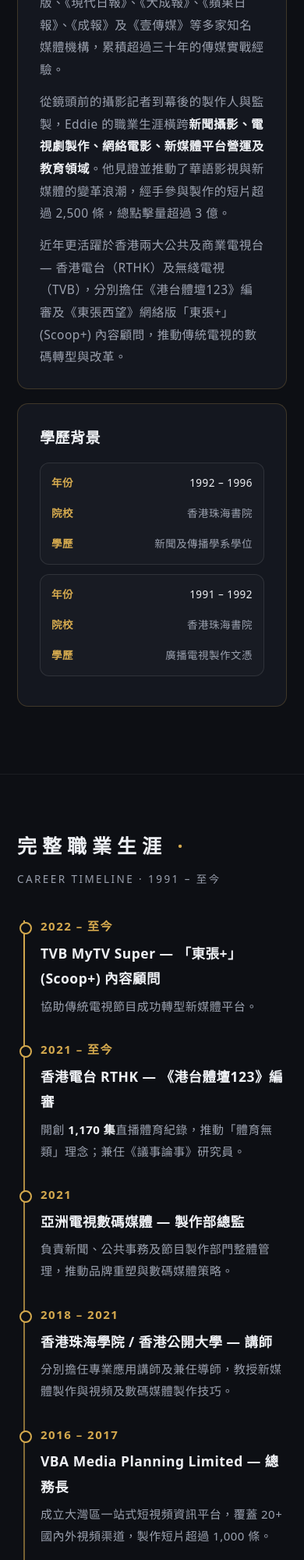
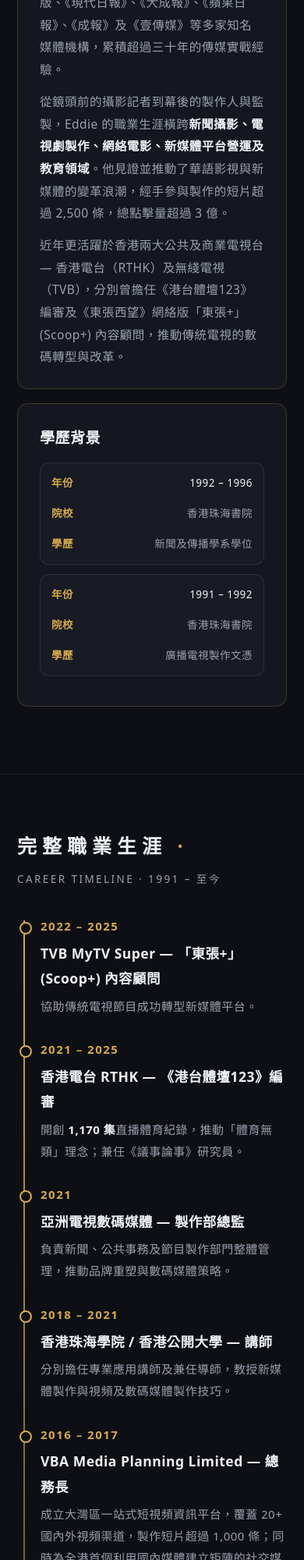
Before and after one commit to eva318chan/eddie-hung, a plain HTML site: page index.html in a window 390 px wide. Shown: the part 1214-3214 px from the top of the page at 78% size. Drawn offline with Linux system fonts and the light colour scheme.

Commit message:
Update bio: TVB/RTHK tenures to 2025, VBA matrix note, The Witness correction (remove Cannes, first mobile-phone film)

```diff
--- a/index.html
+++ b/index.html
@@ -146,7 +146,7 @@
     <div class="card reveal">
       <p>孔令江（Eddie Hung），資深傳媒人、影視監製及新媒體策略家。1991 年投身傳媒工作，先後服務於《星島日報》海外版、《現代日報》、《大成報》、《蘋果日報》、《成報》及《壹傳媒》等多家知名媒體機構，累積超過三十年的傳媒實戰經驗。</p>
       <p>從鏡頭前的攝影記者到幕後的製作人與監製，Eddie 的職業生涯橫跨<strong>新聞攝影、電視劇製作、網絡電影、新媒體平台營運及教育領域</strong>。他見證並推動了華語影視與新媒體的變革浪潮，經手參與製作的短片超過 2,500 條，總點擊量超過 3 億。</p>
-      <p>近年更活躍於香港兩大公共及商業電視台 — 香港電台（RTHK）及無綫電視（TVB），分別擔任《港台體壇123》編審及《東張西望》網絡版「東張+」(Scoop+) 內容顧問，推動傳統電視的數碼轉型與改革。</p>
+      <p>近年更活躍於香港兩大公共及商業電視台 — 香港電台（RTHK）及無綫電視（TVB），分別曾擔任《港台體壇123》編審及《東張西望》網絡版「東張+」(Scoop+) 內容顧問，推動傳統電視的數碼轉型與改革。</p>
     </div>
     <div class="card reveal">
       <h3 class="block">學歷背景</h3>
@@ -164,11 +164,11 @@
     <h2 class="sec-title">完整職業生涯 <span class="dot">·</span></h2>
     <p class="sec-sub">CAREER TIMELINE · 1991 – 至今</p>
     <div class="timeline">
-      <div class="tl-item reveal"><div class="tl-year">2022 – 至今</div><h3>TVB MyTV Super — 「東張+」(Scoop+) 內容顧問</h3><p>協助傳統電視節目成功轉型新媒體平台。</p></div>
-      <div class="tl-item reveal"><div class="tl-year">2021 – 至今</div><h3>香港電台 RTHK — 《港台體壇123》編審</h3><p>開創 <b>1,170 集</b>直播體育紀錄，推動「體育無類」理念；兼任《議事論事》研究員。</p></div>
+      <div class="tl-item reveal"><div class="tl-year">2022 – 2025</div><h3>TVB MyTV Super — 「東張+」(Scoop+) 內容顧問</h3><p>協助傳統電視節目成功轉型新媒體平台。</p></div>
+      <div class="tl-item reveal"><div class="tl-year">2021 – 2025</div><h3>香港電台 RTHK — 《港台體壇123》編審</h3><p>開創 <b>1,170 集</b>直播體育紀錄，推動「體育無類」理念；兼任《議事論事》研究員。</p></div>
       <div class="tl-item reveal"><div class="tl-year">2021</div><h3>亞洲電視數碼媒體 — 製作部總監</h3><p>負責新聞、公共事務及節目製作部門整體管理，推動品牌重塑與數碼媒體策略。</p></div>
       <div class="tl-item reveal"><div class="tl-year">2018 – 2021</div><h3>香港珠海學院 / 香港公開大學 — 講師</h3><p>分別擔任專業應用講師及兼任導師，教授新媒體製作與視頻及數碼媒體製作技巧。</p></div>
-      <div class="tl-item reveal"><div class="tl-year">2016 – 2017</div><h3>VBA Media Planning Limited — 總務長</h3><p>成立大灣區一站式短視頻資訊平台，覆蓋 20+ 國內外視頻渠道，製作短片超過 1,000 條。</p></div>
+      <div class="tl-item reveal"><div class="tl-year">2016 – 2017</div><h3>VBA Media Planning Limited — 總務長</h3><p>成立大灣區一站式短視頻資訊平台，覆蓋 20+ 國內外視頻渠道，製作短片超過 1,000 條；同時為全港首個利用國內媒體建立矩陣的社交媒體平台。</p></div>
       <div class="tl-item reveal"><div class="tl-year">2012 – 2016</div><h3>微訊媒體策略 Juicy Media — 執行監製</h3><p>創立全媒體內容平台：V1HK、V1周報、V1Play、V1Music；創立香港微電影協會及香港流動媒體協會。</p></div>
       <div class="tl-item reveal"><div class="tl-year">2007 – 2012</div><h3>壹傳媒網絡播放 — 視頻製作主管</h3><p>主導開發香港首個直播互動網站《壹蘋果直播》（後改名 VDONext）。</p></div>
       <div class="tl-item reveal"><div class="tl-year">2003 – 2007</div><h3>中國內地影視製作 — 製作人 / 監製</h3><p>參與多部電視劇製作，作品發行遍及國內及東南亞，包括央視熱播劇《名揚花鼓》。</p></div>
@@ -233,7 +233,7 @@
     </div>
     <div class="card reveal">
       <h3 class="block">VBA 大灣區全媒體平台（2016 – 2017）</h3>
-      <p>成立 VBA，率先佈局大灣區短視頻市場，覆蓋 20+ 國內外視頻及社交媒體渠道，製作短片超過 1,000 條。監製網絡電影《將神》《守宮剎》《香港大師》— 其中《香港大師》是 2017 年中國超過 5,000 部網絡大電影中，唯一入選香港電影金像獎候選的網絡電影。</p>
+      <p>成立 VBA，率先佈局大灣區短視頻市場，覆蓋 20+ 國內外視頻及社交媒體渠道，製作短片超過 1,000 條，為全港首個利用國內媒體建立矩陣的社交媒體平台。監製網絡電影《將神》《守宮剎》《香港大師》— 其中《香港大師》是 2017 年中國超過 5,000 部網絡大電影中，唯一入選香港電影金像獎候選的網絡電影。</p>
     </div>
   </div>
 </section>
@@ -259,7 +259,7 @@
         <tr><td>《澳囧》Lost in Macao</td><td>全網 8,000 萬+ 點擊 · 收益率 187%</td><td>監製</td></tr>
         <tr><td>《我愛草食男》</td><td>全網 1,500 萬+ 點擊</td><td>監製</td></tr>
         <tr><td>《捕快·血之刃》</td><td>上線 16 天 748 萬點擊</td><td>監製</td></tr>
-        <tr><td>《目擊》The Witness</td><td>入圍康城影展等多個國際影展</td><td>製作人</td></tr>
+        <tr><td>《目擊》The Witness</td><td>首部以手機拍攝的電影，入圍國內及多個國際電影節</td><td>製作人</td></tr>
         <tr><td>《滅火雙雄》</td><td>北京國際微電影節光年獎</td><td>監製</td></tr>
         <tr><td>《香港大師》</td><td>2017 年中國逾 5,000 部網絡大電影中，唯一入選香港電影金像獎候選</td><td>監製</td></tr>
         <tr><td>《將神》</td><td>VBA 大灣區網絡電影</td><td>監製</td></tr>
```
